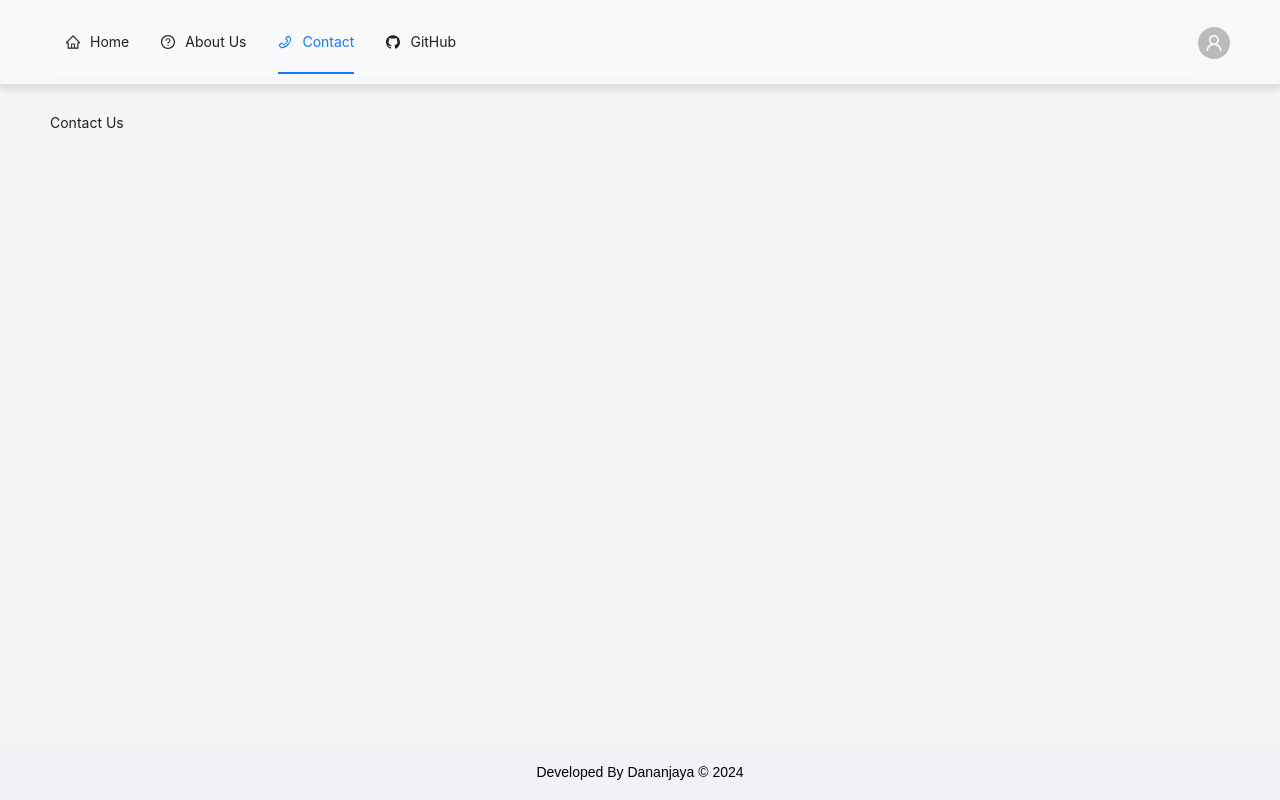
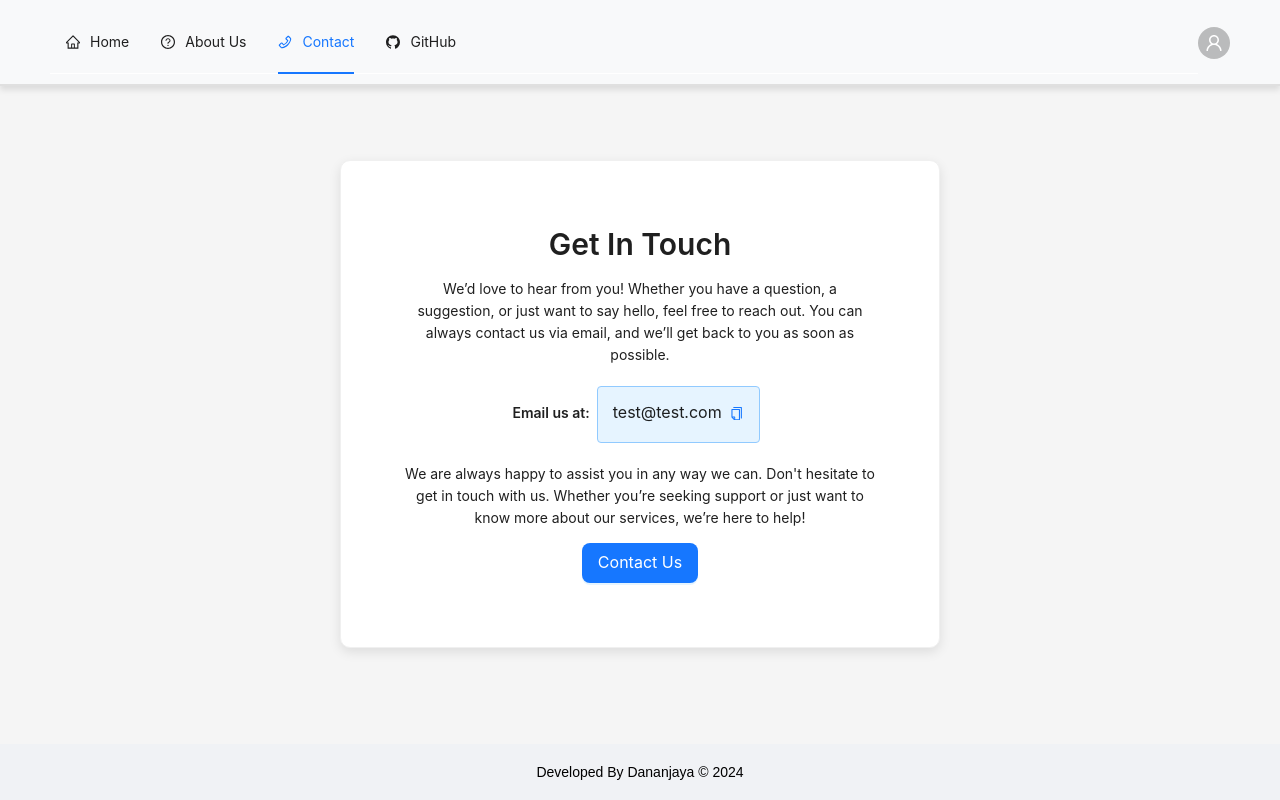
Before and after one commit to dananjayahbi/bg-remove-Flask-React-app, a React (Vite) app in the folder frontend/: page /contact in a window 1280 px wide. Built offline with nearby package versions, Linux system fonts and the light colour scheme; sample sign-in values are in the browser's storage.

Commit message:
Refactor: Update About and Contact pages UI and functionality

```diff
--- a/frontend/src/Pages/About.jsx
+++ b/frontend/src/Pages/About.jsx
@@ -1,15 +1,15 @@
 import React, { useEffect, useState } from "react";
-import { Layout } from "antd";
+import { Layout, Card, Typography, Button } from "antd";
 import HeaderComp from "../components/HeaderComp";
 import Footer from "../components/Footer";
 
 const { Header, Content } = Layout;
+const { Title, Paragraph, Text } = Typography;
 
-const About = () => {
-  const isLogged = window.localStorage.getItem("LoggedIn");
+const AboutUs = () => {
   const [isMobileView, setIsMobileView] = useState(window.innerWidth < 445);
 
-  //Function to handle window resize
+  // Handle window resize
   const handleResize = () => {
     setIsMobileView(window.innerWidth < 445);
   };
@@ -21,28 +21,61 @@ const About = () => {
     };
   }, []);
 
-  if (!isLogged) {
-    // Redirect to login page if not logged in
-    window.location.href = "/login";
-  }
-
   return (
     <Layout>
       <Header style={{ background: "transparent", padding: "0", zIndex: 999 }}>
-        <HeaderComp /> <br />
+        <HeaderComp />
+        <br />
       </Header>
       <Content
         style={{
           padding: isMobileView ? "50px 10px" : "50px 50px",
           minHeight: "calc(100vh - 120px)",
+          display: "flex",
+          justifyContent: "center",
+          alignItems: "center",
         }}
       >
-        {/* Add content */}
-        <p>About Us</p>
+        <Card
+          style={{
+            width: isMobileView ? "100%" : "600px",
+            textAlign: "center",
+            boxShadow: "0 4px 12px rgba(0, 0, 0, 0.1)",
+            padding: "40px",
+            borderRadius: "10px",
+          }}
+        >
+          <Title level={2}>About Me</Title>
+          <Paragraph>
+            Hi, I'm a passionate <Text strong>Full Stack Web Developer</Text> who loves trying out new technologies and pushing the boundaries of what I can create.
+          </Paragraph>
+
+          <Paragraph>
+            This background removal tool you're using is actually one of my <Text strong>hobby projects</Text>. I’ve always been curious about developing tools like this for myself, so I decided to take a crack at it and here we are!
+          </Paragraph>
+
+          <Title level={3}>Why This Project?</Title>
+          <Paragraph>
+            As a developer who loves experimenting, I wanted to build something practical yet challenging. Since this is a hobby project, my focus has been purely on the core functionality: <Text strong>background removal</Text>. While some other features might not be as polished or follow best practices, I hope you’ll find the core feature useful!
+          </Paragraph>
+
+          <Title level={3}>Room for Improvement</Title>
+          <Paragraph>
+            I'm aware that there could be some issues with user experience and other functionalities, but the idea here was to get the main feature working first. With <Text strong>your feedback</Text>, I’d love to continue improving this tool or even branch out into more projects like this!
+          </Paragraph>
+
+          <Paragraph>
+            Thanks for stopping by and giving my project a try. If you have any suggestions, feel free to <Text strong>contact me</Text> or leave your thoughts. Your input will motivate me to enhance this tool or tackle more exciting challenges.
+          </Paragraph>
+
+          <Button type="primary" size="large" href="/contact">
+            Contact Me
+          </Button>
+        </Card>
       </Content>
       <Footer />
     </Layout>
   );
 };
 
-export default About;
+export default AboutUs;
--- a/frontend/src/Pages/Contact.jsx
+++ b/frontend/src/Pages/Contact.jsx
@@ -1,15 +1,15 @@
 import React, { useEffect, useState } from "react";
-import { Layout } from "antd";
+import { Layout, Card, Typography, Button, Tag } from "antd";
 import HeaderComp from "../components/HeaderComp";
 import Footer from "../components/Footer";
 
 const { Header, Content } = Layout;
+const { Title, Paragraph, Text } = Typography;
 
-const Contact = () => {
-  const isLogged = window.localStorage.getItem("LoggedIn");
+const ContactUs = () => {
   const [isMobileView, setIsMobileView] = useState(window.innerWidth < 445);
 
-  //Function to handle window resize
+  // Handle window resize
   const handleResize = () => {
     setIsMobileView(window.innerWidth < 445);
   };
@@ -21,28 +21,69 @@ const Contact = () => {
     };
   }, []);
 
-  if (!isLogged) {
-    // Redirect to login page if not logged in
-    window.location.href = "/login";
-  }
-
   return (
     <Layout>
       <Header style={{ background: "transparent", padding: "0", zIndex: 999 }}>
-        <HeaderComp /> <br />
+        <HeaderComp />
+        <br />
       </Header>
       <Content
         style={{
           padding: isMobileView ? "50px 10px" : "50px 50px",
           minHeight: "calc(100vh - 120px)",
+          display: "flex",
+          justifyContent: "center",
+          alignItems: "center",
         }}
       >
-        {/* Add content */}
-        <p>Contact Us</p>
+        <Card
+          style={{
+            width: isMobileView ? "100%" : "600px",
+            textAlign: "center",
+            boxShadow: "0 4px 12px rgba(0, 0, 0, 0.1)",
+            padding: "40px",
+            borderRadius: "10px",
+          }}
+        >
+          <Title level={2}>Get In Touch</Title>
+          <Paragraph>
+            We’d love to hear from you! Whether you have a question, a
+            suggestion, or just want to say hello, feel free to reach out. You
+            can always contact us via email, and we’ll get back to you as soon
+            as possible.
+          </Paragraph>
+
+          <div style={{ margin: "20px 0" }}>
+            <Text strong>Email us at: &nbsp;</Text>
+            <Tag color="blue" style={{ padding: "5px 15px 0px 15px" }}>
+              <Paragraph
+                style={{
+                  fontSize: "16px",
+                  marginTop: "8px",
+                  display: "inline-block",
+                }}
+                copyable={{ text: "test@test.com" }} // Only the plain email is copyable
+              >
+                <a href="mailto:test@test.com">test@test.com</a>{" "}
+                {/* Clickable email */}
+              </Paragraph>
+            </Tag>
+          </div>
+
+          <Paragraph>
+            We are always happy to assist you in any way we can. Don't hesitate
+            to get in touch with us. Whether you’re seeking support or just want
+            to know more about our services, we’re here to help!
+          </Paragraph>
+
+          <Button type="primary" size="large" href="mailto:test@test.com">
+            Contact Us
+          </Button>
+        </Card>
       </Content>
       <Footer />
     </Layout>
   );
 };
 
-export default Contact;
+export default ContactUs;
--- a/frontend/src/Pages/Home.jsx
+++ b/frontend/src/Pages/Home.jsx
@@ -191,7 +191,7 @@ const Home = () => {
               title={`(${files.length} Images added)`}
               style={{
                 textAlign: "center",
-                boxShadow: "0 4px 8px rgba(0, 0, 0, 0.1)",
+                boxShadow: "rgba(0, 0, 0, 0.16) 0px 1px 4px, rgb(51, 51, 51) 0px 0px 0px 3px",
                 minHeight: "150px",
               }}
               bodyStyle={{ padding: "20px" }}
```
